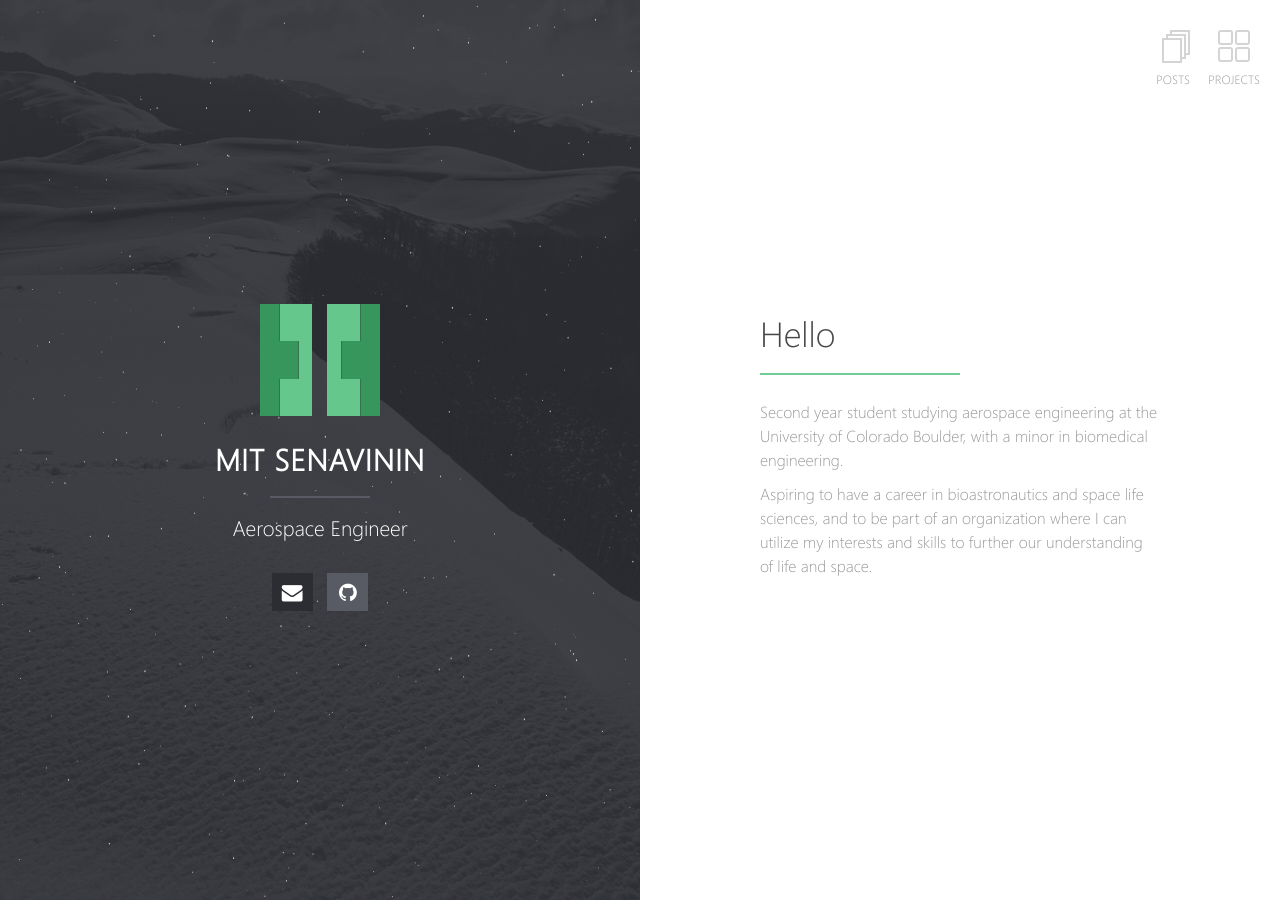
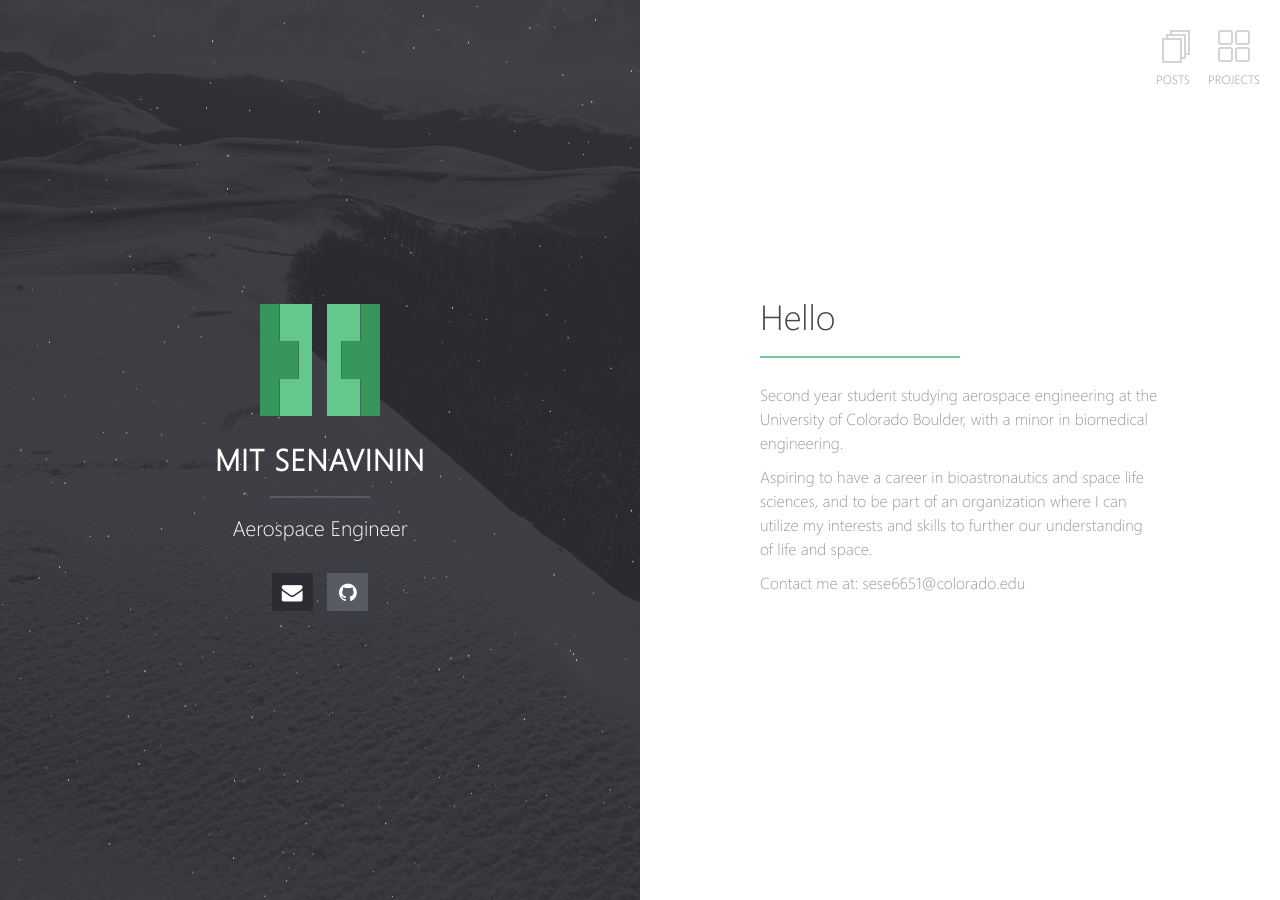
Before and after one commit to MTSVN/mtsvn.github.io, a Jekyll site: the page built from index.md, in a window 1280 px wide. Built offline with Jekyll 4.4.1, drawn with Linux system fonts in a browser that asks for light colours; our own code applies the rules of GitHub Pages for plain Markdown files.

Commit message:
updatedconfigyeahiknowiupdatealot

```diff
--- a/index.md
+++ b/index.md
@@ -6,3 +6,5 @@ layout: home
 Second year student studying aerospace engineering at the University of Colorado Boulder, with a minor in biomedical engineering.
 
 Aspiring to have a career in bioastronautics and space life sciences, and to be part of an organization where I can utilize my interests and skills to further our understanding of life and space.
+
+Contact me at: sese6651@colorado.edu
```
